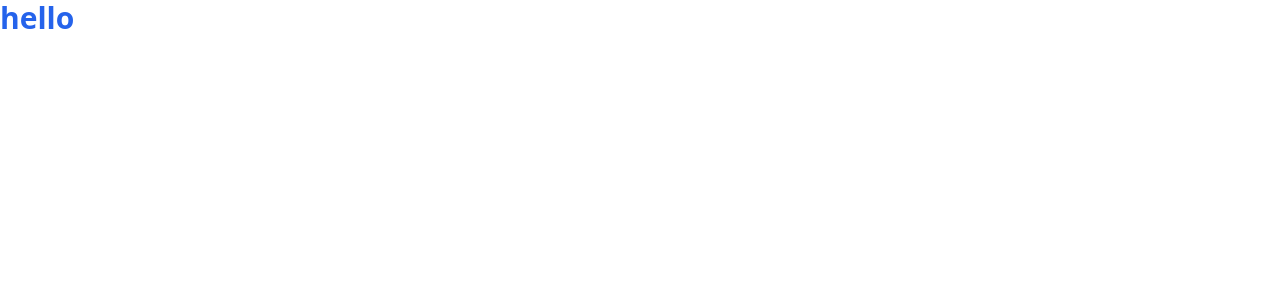
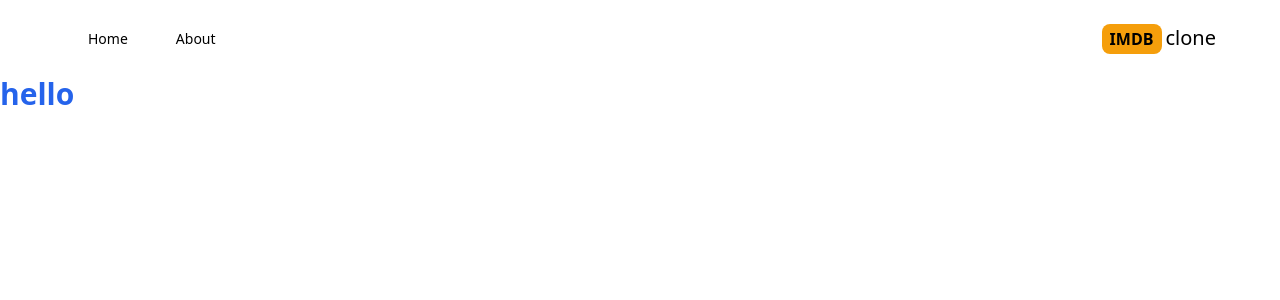
Before and after one commit to oliver-007/imbd_clone_v13, a Next.js app: page / in a window 1280 px wide. Shown: the top 300 px of the page. Built offline with nearby package versions, Linux system fonts and the light colour scheme.

Commit message:
create header section with icon

```diff
--- a/package.json
+++ b/package.json
@@ -12,7 +12,8 @@
     "@next/font": "13.1.6",
     "next": "13.1.6",
     "react": "18.2.0",
-    "react-dom": "18.2.0"
+    "react-dom": "18.2.0",
+    "react-icons": "^4.7.1"
   },
   "devDependencies": {
     "autoprefixer": "^10.4.13",
--- a/src/app/layout.js
+++ b/src/app/layout.js
@@ -1,9 +1,16 @@
+import Header from "@/components/Header";
 import "./globals.css";
 
 export default function RootLayout({ children }) {
   return (
     <html lang="en">
-      <body>{children}</body>
+      <body>
+        {/* Header */}
+        <Header />
+        {/* Navbar */}
+        {/* SearchBox */}
+        {children}
+      </body>
     </html>
   );
 }
--- /dev/null
+++ b/src/components/Header.js
@@ -0,0 +1,27 @@
+import React from "react";
+import MenuItem from "./MenuItem";
+import { AiFillHome, AiFillInfoCircle } from "react-icons/ai";
+import Link from "next/link";
+
+const Header = () => {
+  return (
+    <div className=" flex justify-between mx-2 max-w-6xl sm:mx-auto items-center py-6 ">
+      <div className="flex ">
+        <MenuItem title="Home" address="/" Icon={AiFillHome} />
+        <MenuItem title="About" address="/about" Icon={AiFillInfoCircle} />
+      </div>
+      <div className=" flex items-center space-x-5 ">
+        <Link href={`/`}>
+          <h2 href="/">
+            <span className="uppercase font-bold bg-amber-500 py-1 px-2 rounded-lg mr-1 ">
+              imdb
+            </span>
+            <span className="capitalize text-xl hidden sm:inline  ">clone</span>
+          </h2>
+        </Link>
+      </div>
+    </div>
+  );
+};
+
+export default Header;
--- /dev/null
+++ b/src/components/MenuItem.js
@@ -0,0 +1,14 @@
+import Link from "next/link";
+
+const MenuItem = ({ title, address, Icon }) => {
+  return (
+    <div>
+      <Link href={address} className="mx-4 lg:mx-6 hover:text-amber-600 ">
+        <Icon className="text-2xl sm:hidden mx-4 " />
+        <p className="hidden sm:inline my-2 text-sm "> {title} </p>
+      </Link>
+    </div>
+  );
+};
+
+export default MenuItem;
```
Also changed, not shown: 1 other file (tests, documents, lock files or other folders).
